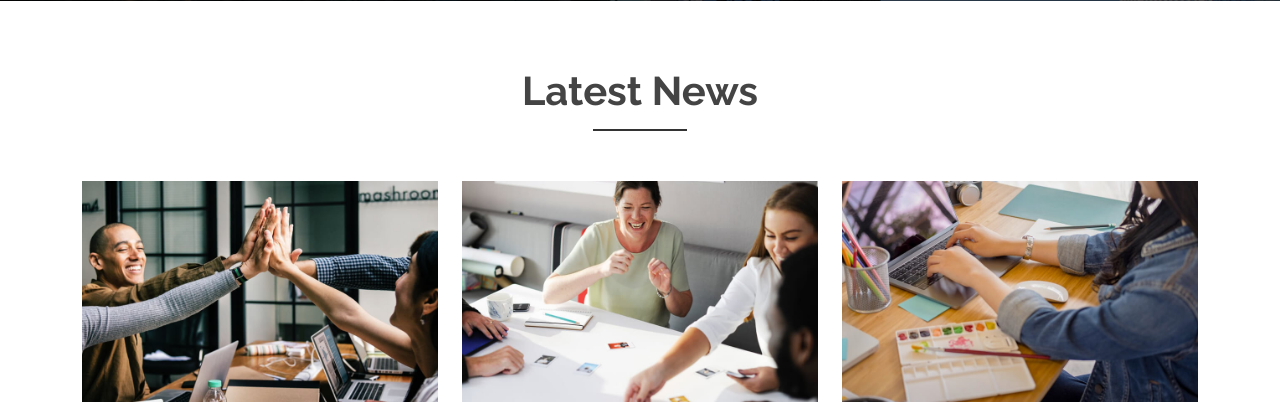
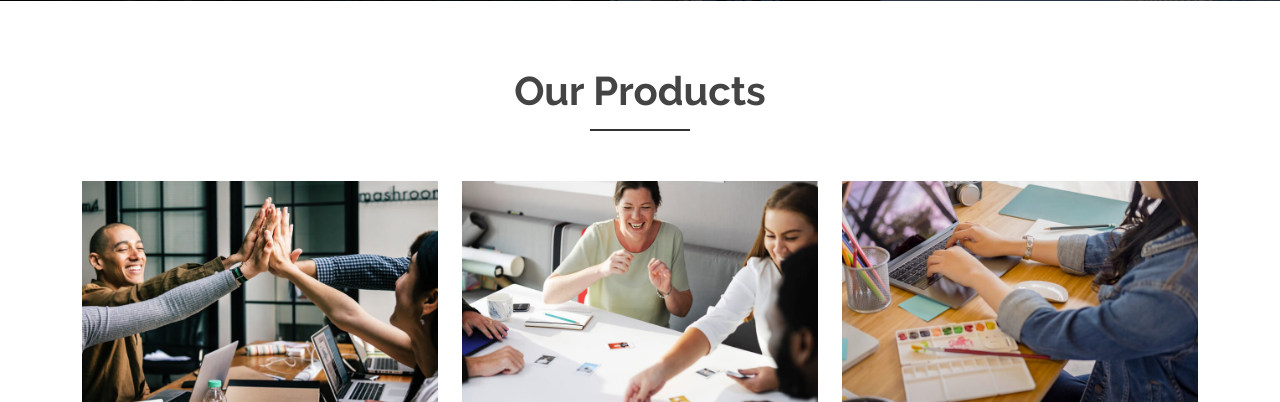
Before and after one commit to enock-meston/2H-em, a PHP site: page / in a window 1280 px wide. Shown: the part 799-1201 px from the top of the page. Run offline with PHP 8.4, Linux system fonts and the light colour scheme.

Commit message:
add product files

```diff
--- a/index.php
+++ b/index.php
@@ -49,7 +49,7 @@
           <div class="row">
             <div class="col-md-12 col-sm-12 col-xs-12">
               <div class="section-headline text-center">
-                <h2>Latest News</h2>
+                <h2>Our Products</h2>
               </div>
             </div>
           </div>
```
